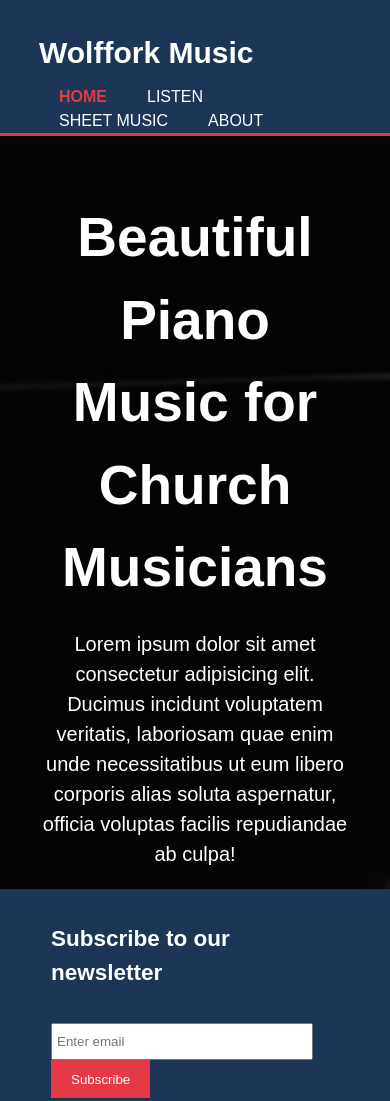
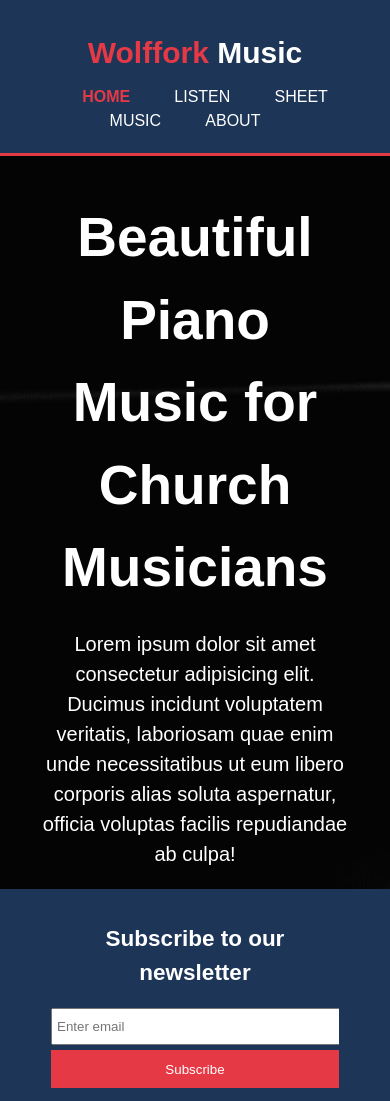
Before and after one commit to rotwang00/wolffork-music-website, a plain HTML site: page index.html in a window 390 px wide. Shown: the top 1101 px of the page. Drawn offline with Linux system fonts and the light colour scheme.

Commit message:
Added responsiveness

```diff
--- a/css/style.css
+++ b/css/style.css
@@ -148,3 +148,38 @@ footer {
     background-color: #e63946;
     text-align: center;
 }
+
+/* Media queries */
+
+@media(max-width: 768px) {
+    header #branding,
+    header nav,
+    header nav li,
+    #newsletter h1,
+    #newsletter form,
+    #boxes .box,
+    article#main-col,
+    aside#sidebar {
+        float: none;
+        text-align: center;
+        width: 100;
+    }
+
+    header{
+        padding-bottom: 20px;
+    }
+
+    #showcase h1 {
+        margin-top: 40px;
+    }
+
+    #newsletter button, .quote button {
+        display: block;
+        width: 100%;
+    }
+
+    #newsletter form input[type="email"], .quote input, .quote textarea {
+        width: 100%;
+        margin-bottom: 5px;
+    }
+}
--- a/index.html
+++ b/index.html
@@ -13,7 +13,7 @@
     <header>
         <div class="container">
             <div id="branding">
-                <h1>Wolffork Music</h1>
+                <h1><span class="highlight">Wolffork</span> Music</h1>
             </div>
             <nav>
                 <ul>
```
